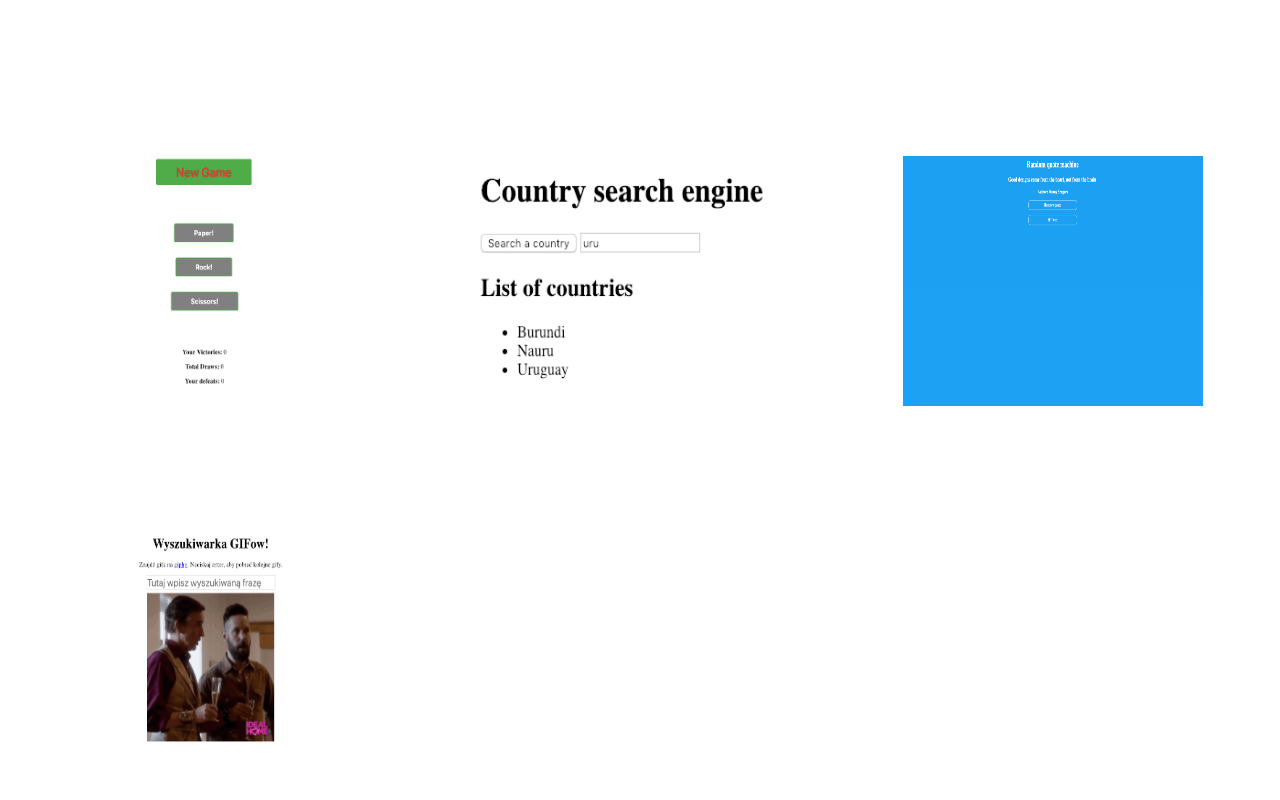
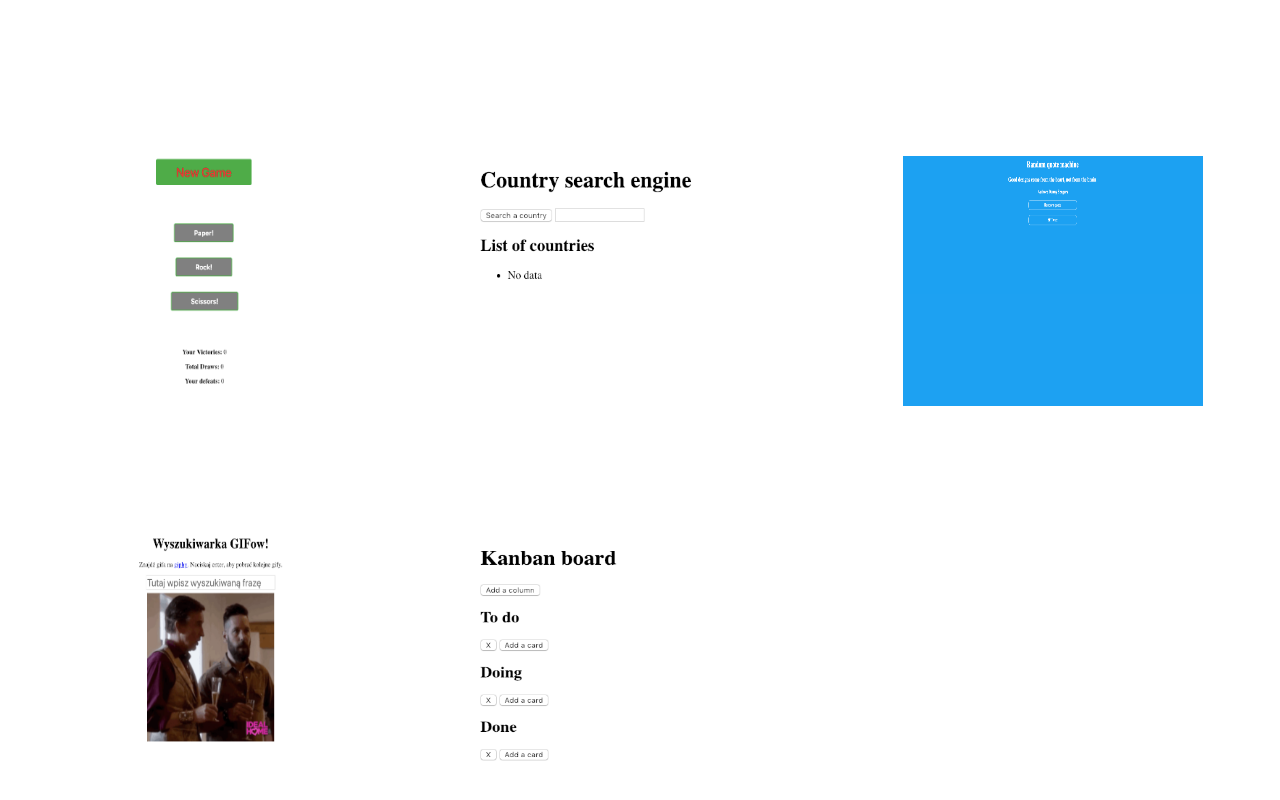
Before and after one commit to godziu/Portfolio, a website: page index.html in a window 1280 px wide. Shown: the part 1616-2416 px from the top of the page. Drawn offline with Linux system fonts and the light colour scheme; a web font is replaced by a local one.

Commit message:
add new project to projects section

```diff
--- a/index.html
+++ b/index.html
@@ -44,12 +44,12 @@
     <section id="S3" class="projects">
       <div class="row">
         <div class="col-4"><a target="_blank" href="https://godziu.github.io/rock-paper-scissors/"><img src="img/vanilla-js.png" alt="rock-paper-scissors"></a></div>
-        <div class="col-4"><a target="_blank" href="https://godziu.github.io/zadanie-12.3/"><img src="img/searchengine.png" alt="search-engine"></a></div>
+        <div class="col-4"><a target="_blank" href="https://godziu.github.io/zadanie-12.3/"><img src="img/countrySearch.png" alt="search-engine"></a></div>
         <div class="col-4"><a target="_blank" href="https://godziu.github.io/randomQuoteMachine/"><img src="img/randommachine.png" alt="random-quote"></a></div>
       </div>
       <div class="row">
         <div class="col-4"><a target="_blank" href="https://godziu.github.io/react_gifSearch/"><img src="img/gifSearch.png" alt="gif-search"></a></div>
-        <div class="col-4"></div>
+        <div class="col-4"><a target="_blank" href="https://godziu.github.io/zadanie-11.3/"><img src="img/kanban.png" alt="kanban"></a></div>
         <div class="col-4"></div>
       </div>
     </section>
```
Also changed, not shown: img/countrySearch.png (added), img/kanban.png (added), img/searchEngine.png (deleted).
